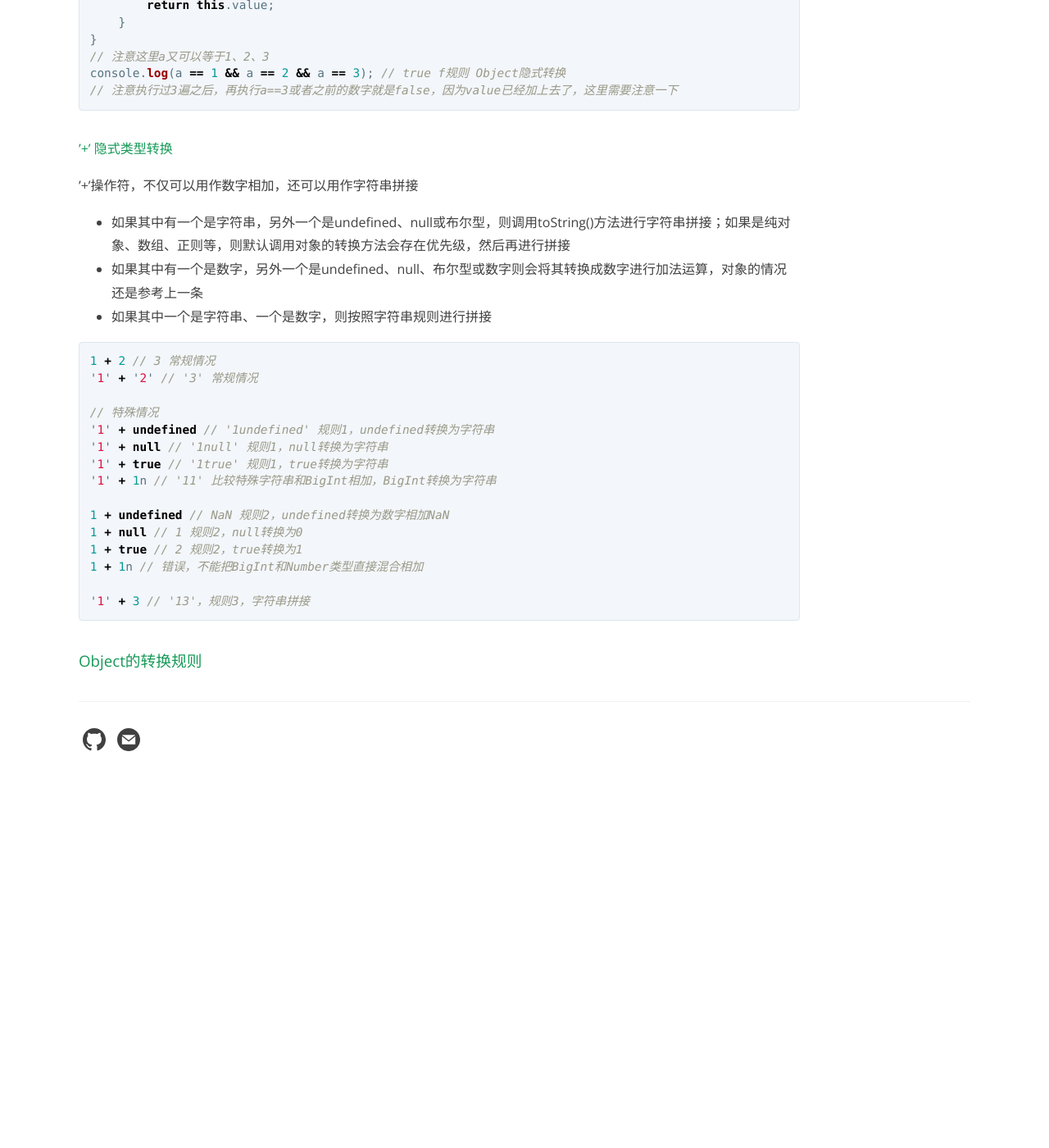
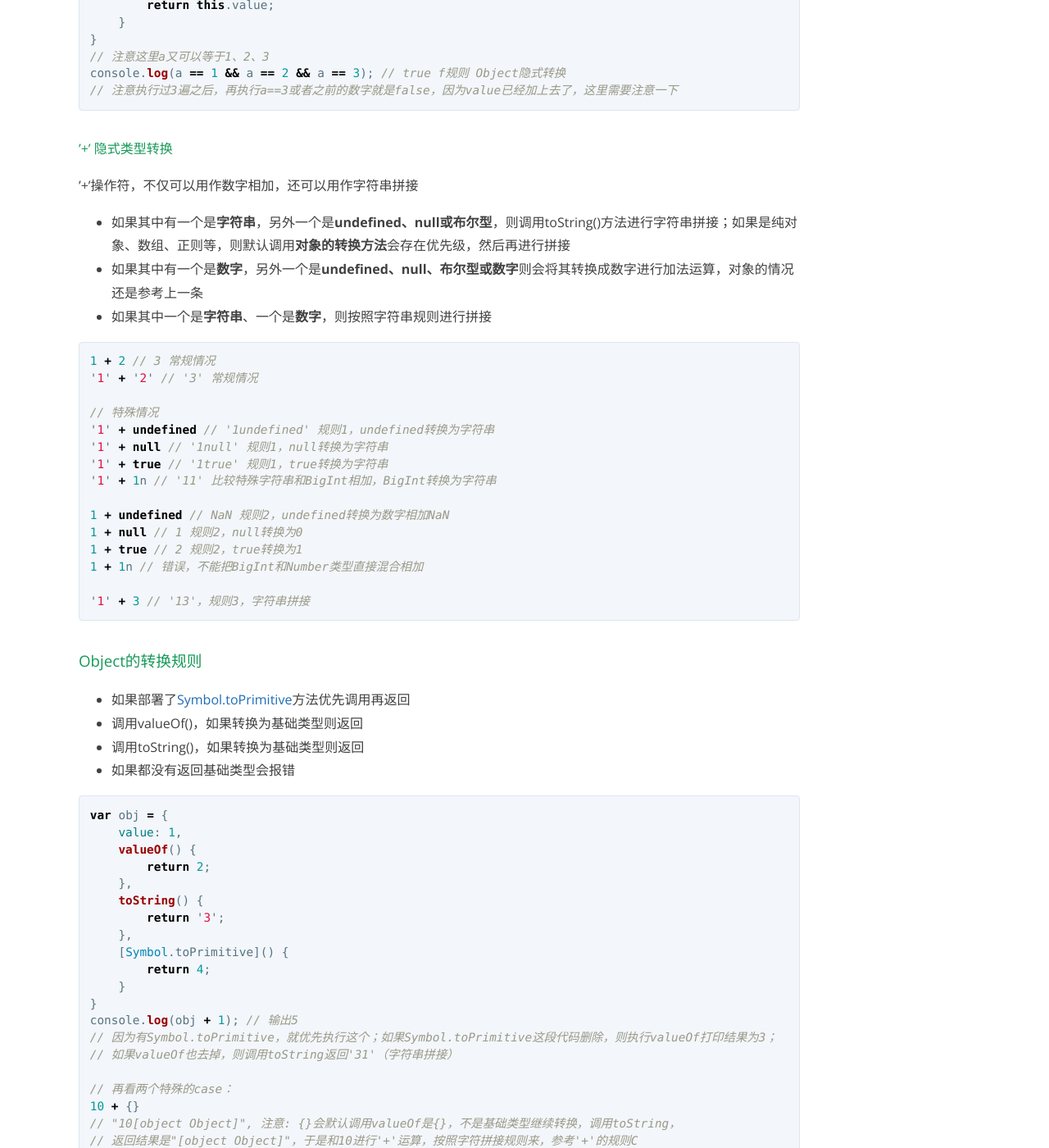
Before and after one commit to higwendolyn/Alias, a Jekyll site: the page built from _posts/2021-01-12-js-data.md, in a window 1280 px wide and 1400 px high, scrolled down 5164 px. Shown: the whole window at 82% size. Built offline with Jekyll 4.4.1, drawn with Linux system fonts in a browser that asks for light colours; before the commit the page ends 6137 px from its top, so only the background shows below that; some of the changed text lies outside the part shown.

````diff
--- a/_posts/2021-01-12-js-data.md
+++ b/_posts/2021-01-12-js-data.md
@@ -203,9 +203,9 @@
 
 '+'操作符，不仅可以用作数字相加，还可以用作字符串拼接
 
-* 如果其中有一个是字符串，另外一个是undefined、null或布尔型，则调用toString()方法进行字符串拼接；如果是纯对象、数组、正则等，则默认调用对象的转换方法会存在优先级，然后再进行拼接
-* 如果其中有一个是数字，另外一个是undefined、null、布尔型或数字则会将其转换成数字进行加法运算，对象的情况还是参考上一条
-* 如果其中一个是字符串、一个是数字，则按照字符串规则进行拼接
+* 如果其中有一个是**字符串**，另外一个是**undefined、null或布尔型**，则调用toString()方法进行字符串拼接；如果是纯对象、数组、正则等，则默认调用**对象的转换方法**会存在优先级，然后再进行拼接
+* 如果其中有一个是**数字**，另外一个是**undefined、null、布尔型或数字**则会将其转换成数字进行加法运算，对象的情况还是参考上一条
+* 如果其中一个是**字符串**、一个是**数字**，则按照字符串规则进行拼接
 
 ```javascript
 1 + 2 // 3 常规情况
@@ -226,3 +226,35 @@
 ```
 
 ### Object的转换规则
+
+* 如果部署了[Symbol.toPrimitive]()方法优先调用再返回
+* 调用valueOf()，如果转换为基础类型则返回
+* 调用toString()，如果转换为基础类型则返回
+* 如果都没有返回基础类型会报错
+
+```javascript
+var obj = {
+    value: 1,
+    valueOf() {
+        return 2;
+    },
+    toString() {
+        return '3';
+    },
+    [Symbol.toPrimitive]() {
+        return 4;
+    }
+}
+console.log(obj + 1); // 输出5
+// 因为有Symbol.toPrimitive，就优先执行这个；如果Symbol.toPrimitive这段代码删除，则执行valueOf打印结果为3；
+// 如果valueOf也去掉，则调用toString返回'31'（字符串拼接）
+
+// 再看两个特殊的case：
+10 + {}
+// "10[object Object]", 注意: {}会默认调用valueOf是{}，不是基础类型继续转换，调用toString，
+// 返回结果是"[object Object]"，于是和10进行'+'运算，按照字符拼接规则来，参考'+'的规则C
+
+[1,2,undefined,4,5] + 10
+// "1,2,,4,5,10"，注意[1,2,undefined,4,5]会默认先调用valueOf结果还是这个数组，不是基础数据类型继续转换，
+// 也还是调用toString，返回"1,2,,4,5",然后在和10进行运算，还是按照字符拼接规则，参考'+'的第3条规则
+```
````
Also changed, not shown: other parts of _posts/2021-01-12-js-data.md (+1 -1 lines), _posts/2021-01-16-js-copy.md (added, +6 -0 lines).
